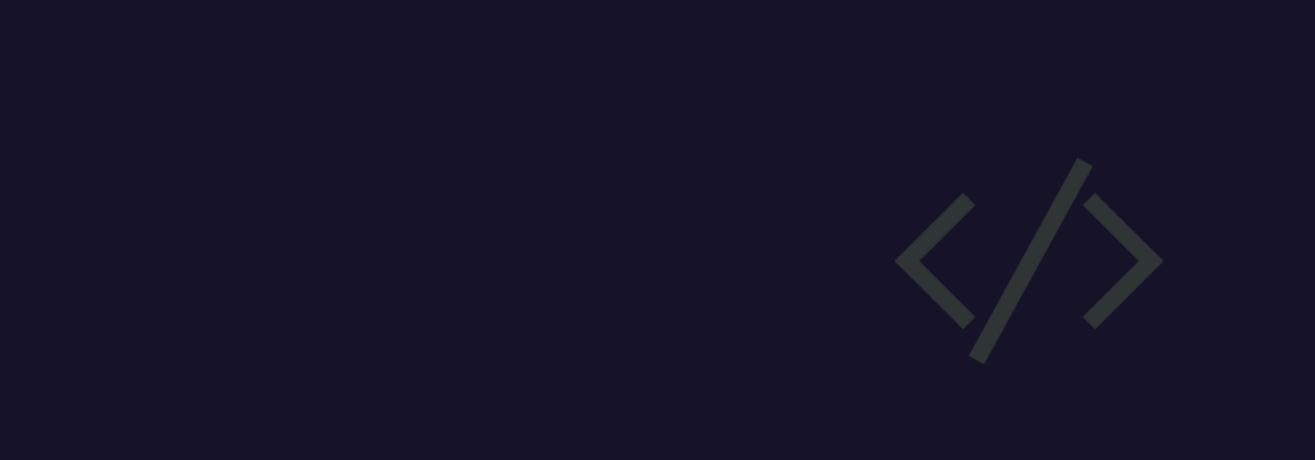
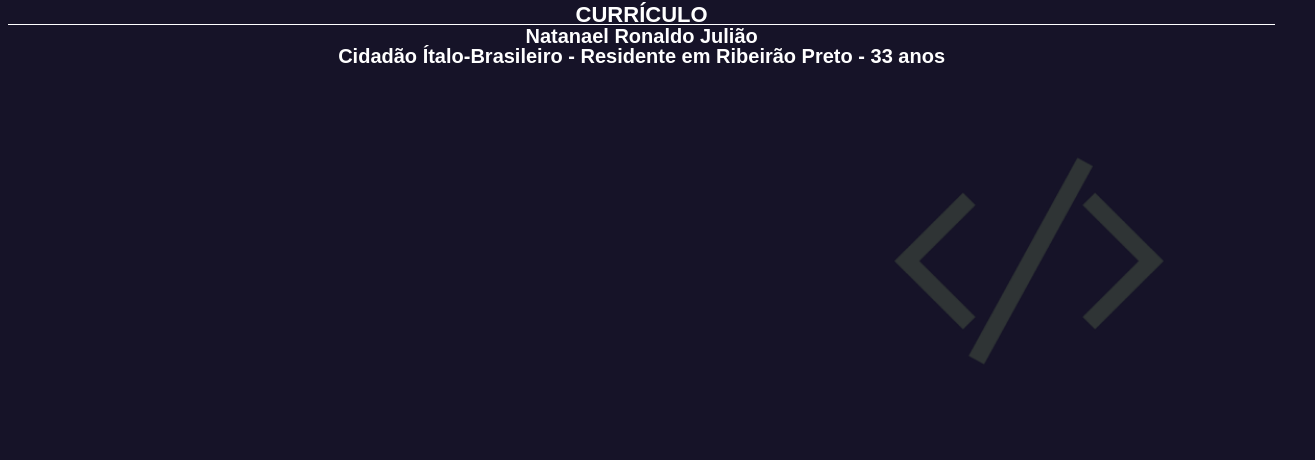
Before and after one commit to Natanael-Juliao/Portfolio, a plain HTML site: page portfolio.html in a window 1280 px wide. Shown: the part 134-594 px from the top of the page, 1315 px wide, since content can reach past the window. Drawn offline with Linux system fonts and the light colour scheme.

Commit message:
Iniciando o Portfolio

```diff
--- a/portfolio.html
+++ b/portfolio.html
@@ -35,9 +35,9 @@
     </header>
     <section>
         <div>
-            <h1></h1>
-            <h2></h2>
-            <h3></h3>
+            <h1 class="h1-portfolio">CURRÍCULO</h1>
+            <h2 class="h2-portfolio">Natanael Ronaldo Julião</h2>
+            <h3 class="h3-portfolio">Cidadão Ítalo-Brasileiro - Residente em Ribeirão Preto - 33 anos</h3>
         </div>
 
     </section>
--- a/stylesheet.css
+++ b/stylesheet.css
@@ -2,7 +2,7 @@
 
 body{
     background: rgb(22, 19, 40);
-    width: 97%;
+    width: 99%;
     height: 44.5em;
     background-image: url(img/image\ 1.png);
     background-repeat: no-repeat;
@@ -86,7 +86,7 @@ section div{
     display: block;
 }
 
-section h1{
+.h1-home{
     font-size: 40px;
     color: red;
     padding: 2em 0 0 1.5em ;
@@ -95,7 +95,7 @@ section h1{
     height: 0.3em;
 }
 
-section h2{
+.h2-home{
     font-size: 38px;
     color: white;
     padding: 0 0 0 2.5em ;
@@ -104,7 +104,7 @@ section h2{
     height: 0.5em;
 }
 
-section h3{
+.h3-home{
     font-size: 16px;
     color: white;
     padding: 0.2em 0 0 9em ;
@@ -142,3 +142,33 @@ footer ul li a img{
 #linkedin{
     width: 55%;
 }
+
+/* CSS - Portfolio*/
+
+.h1-portfolio{
+    color: white;
+    text-align: center;
+    border-bottom: 1px solid white;
+    width: 100%;
+    height: 1em;
+    font-size: 22px;
+    font-family: Arial, Helvetica, sans-serif;
+    margin: 0;
+}
+
+.h2-portfolio{
+    color: white;
+    margin: 0;
+    text-align: center;
+    font-size: 20px;
+    font-family: Arial, Helvetica, sans-serif;
+    height: 1em;
+}
+
+.h3-portfolio{
+    color: white;
+    margin: 0;
+    text-align: center;
+    font-size: 20px;
+    font-family: Arial, Helvetica, sans-serif;
+}
```
Also changed, not shown: home.html (+3 -3 lines).
